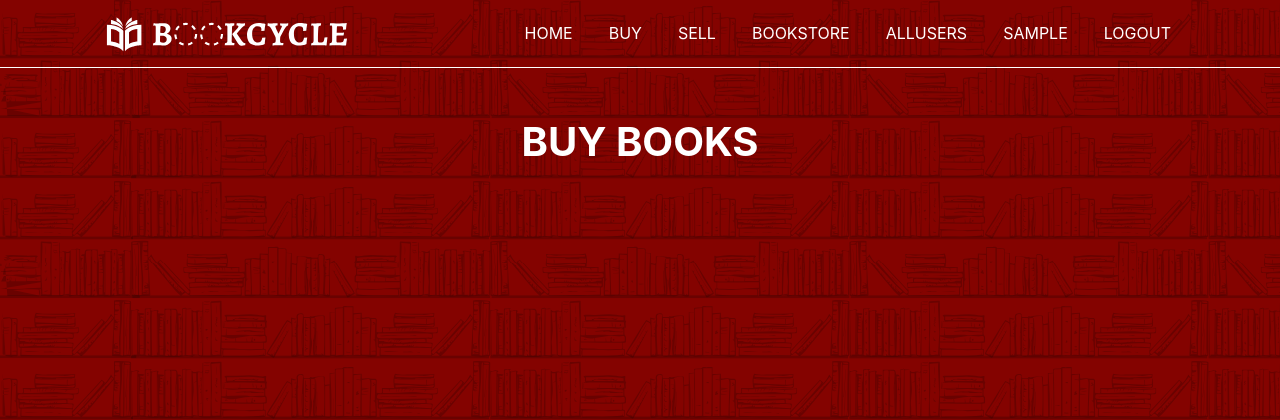
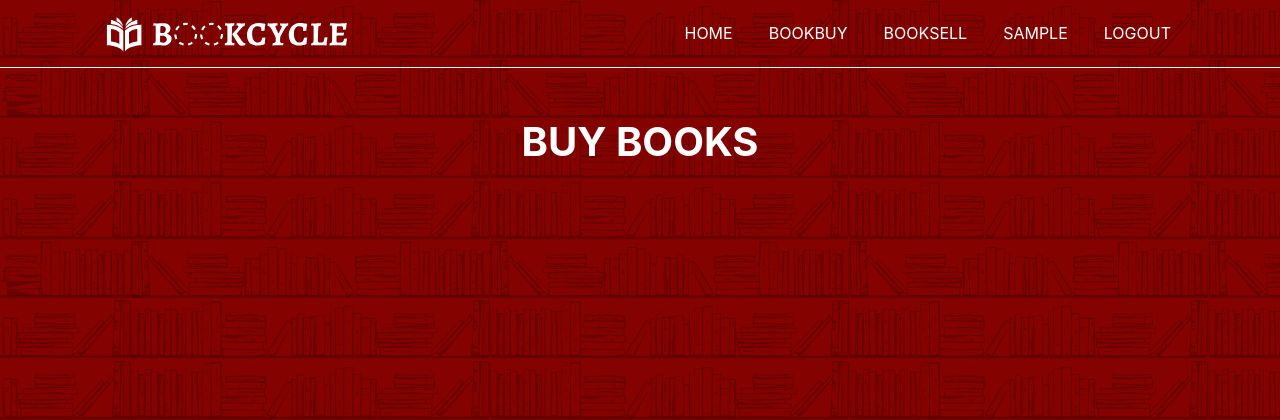
Before and after one commit to asusual1540/bookcycle, a Node server app: page /buy in a window 1280 px wide. Shown: the top 420 px of the page. Run offline with Node 20, Linux system fonts and the light colour scheme; the visitor is signed in with stand-in values (Sample User, id 1); data that the repository does not hold is empty; some libraries are stand-ins or nearby versions.

Commit message:
json route hide

```diff
--- a/app.js
+++ b/app.js
@@ -42,24 +42,34 @@ app.use(
     saveUninitialized: false
   })
 );
+
 app.use(passport.initialize());
 app.use(passport.session());
 passport.use(new LocalStrategy(User.authenticate()));
 passport.serializeUser(User.serializeUser());
 passport.deserializeUser(User.deserializeUser());
 
-//=================================================================================//
-app.use(function(req, res, next) {
-  res.locals.currentUser = req.user;
-  next();
-});
-
+//==================================MIDDLEWARE===============================================//
+// this middleware authenticates user
 function isLoggedIn(req, res, next) {
   if (req.isAuthenticated()) {
     return next();
   }
   res.redirect("/login");
 }
+
+// this middle ware returns user to every routes
+app.use(function(req, res, next) {
+  res.locals.currentUser = req.user;
+  next();
+});
+
+app.use(function(err, req, res, next) {
+  if (err) {
+    res.locals.error = err.message;
+  }
+  next();
+});
 
 //===============================================GET-ROUTES==========================//
 app.get("/", (req, res) => {
@@ -104,6 +114,9 @@ app.get(
     res.status(400).send(err);
   }
 );
+app.get("/demo", (req, res) => {
+  res.send('<script>alert("Hello")</script>');
+});
 
 //show all Users collection
 app.get(
@@ -196,14 +209,16 @@ app.post(
     successRedirect: "/",
     failureRedirect: "/login"
   }),
-  (req, res) => {}
+  (req, res) => {
+    res.status(400).send('<script>alert("error")</script>');
+  }
 );
 
 app.post("/signup", (req, res) => {
   var newUser = new User({ username: req.body.username });
   User.register(newUser, req.body.password, (err, user) => {
     if (err) {
-      console.log(err);
+      res.status(400).send(err.message);
       return res.render("signup.ejs");
     }
     passport.authenticate("local")(req, res, function() {
--- a/package.json
+++ b/package.json
@@ -14,6 +14,8 @@
   "license": "ISC",
   "dependencies": {
     "body-parser": "^1.18.3",
+    "connect-flash": "^0.1.1",
+    "cookie-parser": "^1.4.3",
     "ejs": "^2.6.1",
     "express": "^4.16.3",
     "express-session": "^1.15.6",
--- a/views/partials/login-form.ejs
+++ b/views/partials/login-form.ejs
@@ -8,4 +8,5 @@
 	<div class="form-group">
 		<button type="submit" class="btn bookcycle-btn">Login</button>
 	</div>
+
 </form>
--- a/views/partials/main-nav.ejs
+++ b/views/partials/main-nav.ejs
@@ -12,15 +12,14 @@
 			<div class="collapse navbar-collapse" id="main-nav">
 				<ul class="navbar-nav ml-auto">
 					<li class="nav-item"><a class="nav-link" href="/">Home</a></li>
-					<li class="nav-item"><a class="nav-link" href="/buy">Buy</a></li>
-					<li class="nav-item"><a class="nav-link" href="/sell">Sell</a></li>
-					<li class="nav-item"><a class="nav-link" href="/books/all">Bookstore</a></li>
+					<li class="nav-item"><a class="nav-link" href="/buy">BookBuy</a></li>
+					<li class="nav-item"><a class="nav-link" href="/sell">BookSell</a></li>
 
 					<% if (!currentUser) { %>
 					<li class="nav-item"><a class="nav-link" href="/login">Login</a></li>
 					<li class="nav-item"><a class="nav-link" href="/signup">Signup</a></li>
 					<% } else { %>
-					<li class="nav-item"><a class="nav-link" href="/users/all">AllUsers</a></li>
+					<!-- <li class="nav-item"><a class="nav-link" href="/users/all">Userlist</a></li> -->
 					<li class="nav-item"><a class="nav-link" href="/">
 							<%= currentUser.username %></a></li>
 					<li class="nav-item"><a class="nav-link" href="/logout">Logout</a></li>
```
